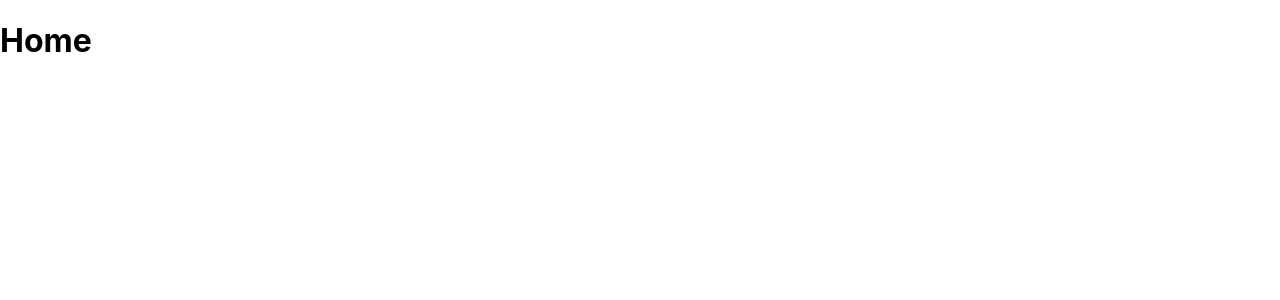
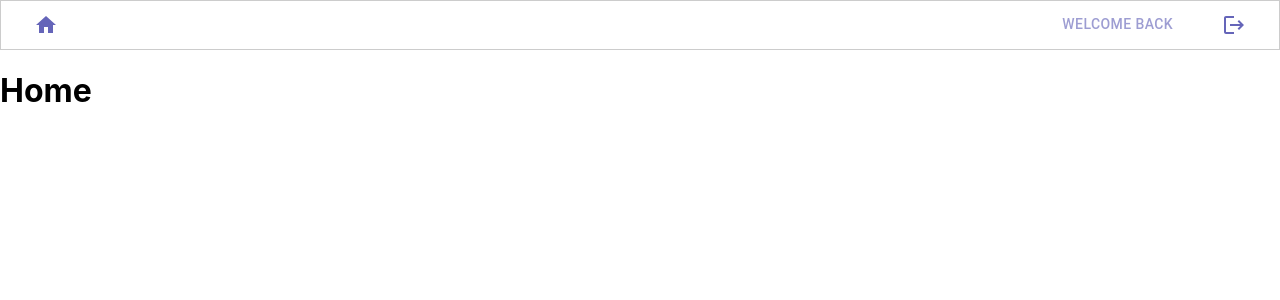
Before and after one commit to tt02-capstone/tt02-admin-portal, a React (Create React App) app: page /home in a window 1280 px wide. Shown: the top 300 px of the page. Built offline with nearby package versions, Linux system fonts and the light colour scheme.

Commit message:
basic nav bar

```diff
--- a/src/components/Navbar.js
+++ b/src/components/Navbar.js
@@ -1,5 +1,32 @@
-export default function Navbar() {
+import { Link } from 'react-router-dom';
+import {Tabs, Tab} from '@mui/material';
+import HomeIcon from '@mui/icons-material/Home';
+import LogoutIcon from '@mui/icons-material/Logout';
+
+function Navbar() {
+    const navBarStyle ={
+        border: "1px solid #ccc",
+        color : "darkblue"
+    }
+
+    const logout = {
+        position: "absolute",
+        right: 0
+    }
+
     return (
-        <nav></nav>
+        <nav style={navBarStyle}>
+            <Tabs>
+                <div>
+                    <Tab icon={<HomeIcon />} to="/home" component={Link}/>
+                </div>
+                <div style={logout}>
+                    <Tab label="Welcome Back" disabled/>
+                    <Tab icon={<LogoutIcon />} to="/" component={Link}/>
+                </div>
+            </Tabs>
+        </nav>
     )
 }
+
+export default Navbar;
--- a/src/pages/Home.js
+++ b/src/pages/Home.js
@@ -1,5 +1,10 @@
+import Navbar from "../components/Navbar"
+
 export default function Home() {
     return (
-        <h1>Home</h1>
+        <>
+            <Navbar />
+            <h1>Home</h1>
+        </>
     )
 }
```
Also changed, not shown: src/App.js (+3 -29 lines).
